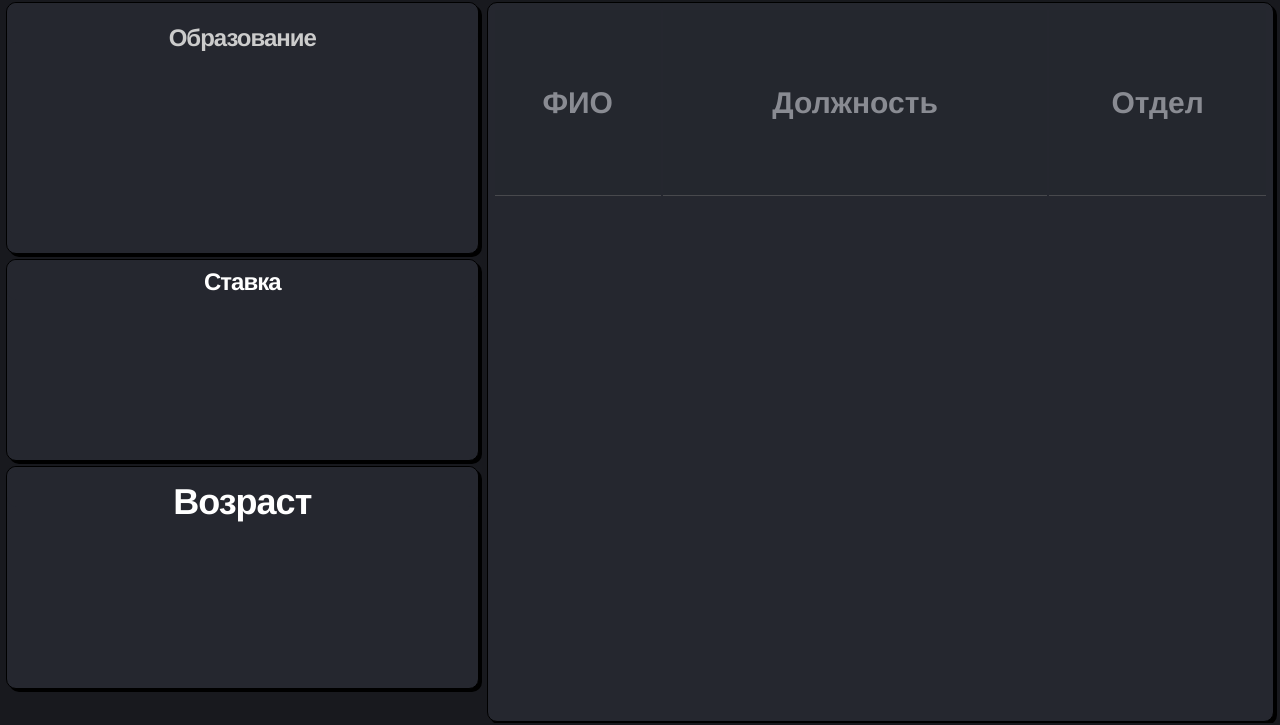
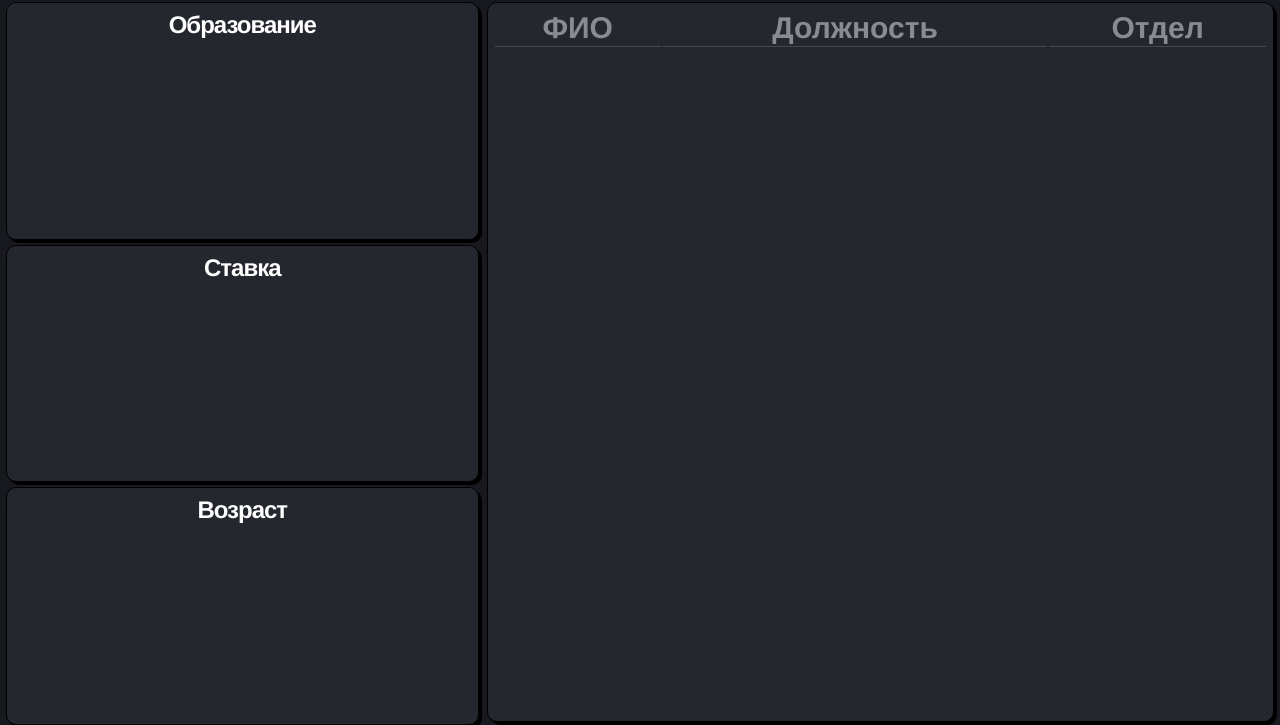
Before and after one commit to countgrey/dash, a plain HTML site: page pages/prepods/prepods.html in a window 1280 px wide. Shown: the part 89-814 px from the top of the page. Drawn offline with nearby package versions, Linux system fonts and the light colour scheme; no server answers.

Commit message:
Fix and rewrite code

```diff
--- a/pages/prepods/prepods.html
+++ b/pages/prepods/prepods.html
@@ -10,29 +10,34 @@
     <link rel="stylesheet" href="prepods_style.css">
     <link rel="stylesheet" href="..\..\style.css">
     <link type="image/x-icon" href="https://oksei.ru/public/img/logo.png" rel="icon">
+    <style type="text/css">
+        .title {
+            font-size: 1.5em;
+        }
+    </style>
 </head>
 <body>
     <div class="mainTitle">
-        <img src="https://oksei.ru/public/img/logo.png" style="height:80px; width: auto; margin-left: 10px; padding: 10px;">
+        <a href="../../index.html"><img src="https://oksei.ru/public/img/logo.png" style="height:80px; width: auto; margin-left: 10px; padding: 10px;"></a>
         <h1 style="align-self: left; margin-left: 15px; padding: 5px;">ГАПОУ "ОКЭИ" Кадровый состав</h1>
     </div>
     <div class="container" >
         <div class="column1">
             <div class="cell">
-                <div class="title" id="chart1" style="height: 30px;">Образование</div>
+                <div class="title" style="height: 10px;">Образование</div>
                 <div id="education"  style="height: 290px"></div>
             </div>
-            <div class="cell"  id="chart2">
-                <div class="title" id="column" style="height: 30px;">Ставка</div>
+            <div class="cell">
+                <div class="title" style="height: 30px;">Ставка</div>
                 <div id="container"  style="height: 350px"></div>
             </div>
-            <div class="cell" id="chart3">
-                <div class="title" id="chart2" style="height: 30px;">Возраст</div>
+            <div class="cell">
+                <div class="title" style="height: 30px;">Возраст</div>
                 <div id="educationPie"  style="height: 290px"> </div>
             </div>
         </div>
         <div class="column2">
-            <div class="cell" id="pie">
+            <div class="cell">
                 <table id="perssonaleTable" class="perssonale-table" >
                     <thead>
                         <tr class="top">
--- a/pages/prepods/prepods_style.css
+++ b/pages/prepods/prepods_style.css
@@ -31,7 +31,7 @@ height: 100%;
             box-shadow: 3px 3px black;
             border-radius: 10px;
             width:100%;
-            height: 35%;
+            height: 33%;
             border: 0.5px solid black;
             background: #25272f;
             padding-bottom: 10px;
@@ -43,7 +43,7 @@ height: 100%;
 .column2 .cell
         {
             overflow: auto;
-            height: 97.9%;
+            height: 100%;
         }
 
 .container
@@ -65,10 +65,10 @@ height: 100%;
 
         }
 
-#chart1 {
+/*#chart1 {
     height: 10%;
     display: flex;
-    flex-direction: column; /* Отображать элементы в столбец */;
+    flex-direction: column;
     color: #CCCCCC;
     font-size: 1.5em;
     line-height: 30px;
@@ -79,7 +79,7 @@ height: 100%;
 #chart2 {
     height: 28%;
     display: flex;
-    flex-direction: column; /* Отображать элементы в столбец */;
+    flex-direction: column;
     color: #ffffff;
     font-size: 1.5em;
     line-height: 30px;
@@ -90,13 +90,14 @@ height: 100%;
 #chart3 {
     height:31%;
     display: flex;
-    flex-direction: column; /* Отображать элементы в столбец */;
+    flex-direction: column;
     color: #ffffff;
     font-size: 1.5em;
     line-height: 30px;
     font-family: 'Helvetica Neue', sans-serif;
     font-weight: bold;
 }
+*/
 
 
 .cell .title{
@@ -106,7 +107,7 @@ height: 100%;
             text-align: center;
             height: 50px;
             width: 100%;
-            padding: 20px;
+            padding-top: 20px;
 }
 
 .kpi-item {
@@ -150,7 +151,7 @@ height: 100%;
 }
 .perssonale-table{
 
-    height: 200px;
+    height: 20px;
     font-size: 12px;
 }
 
```
